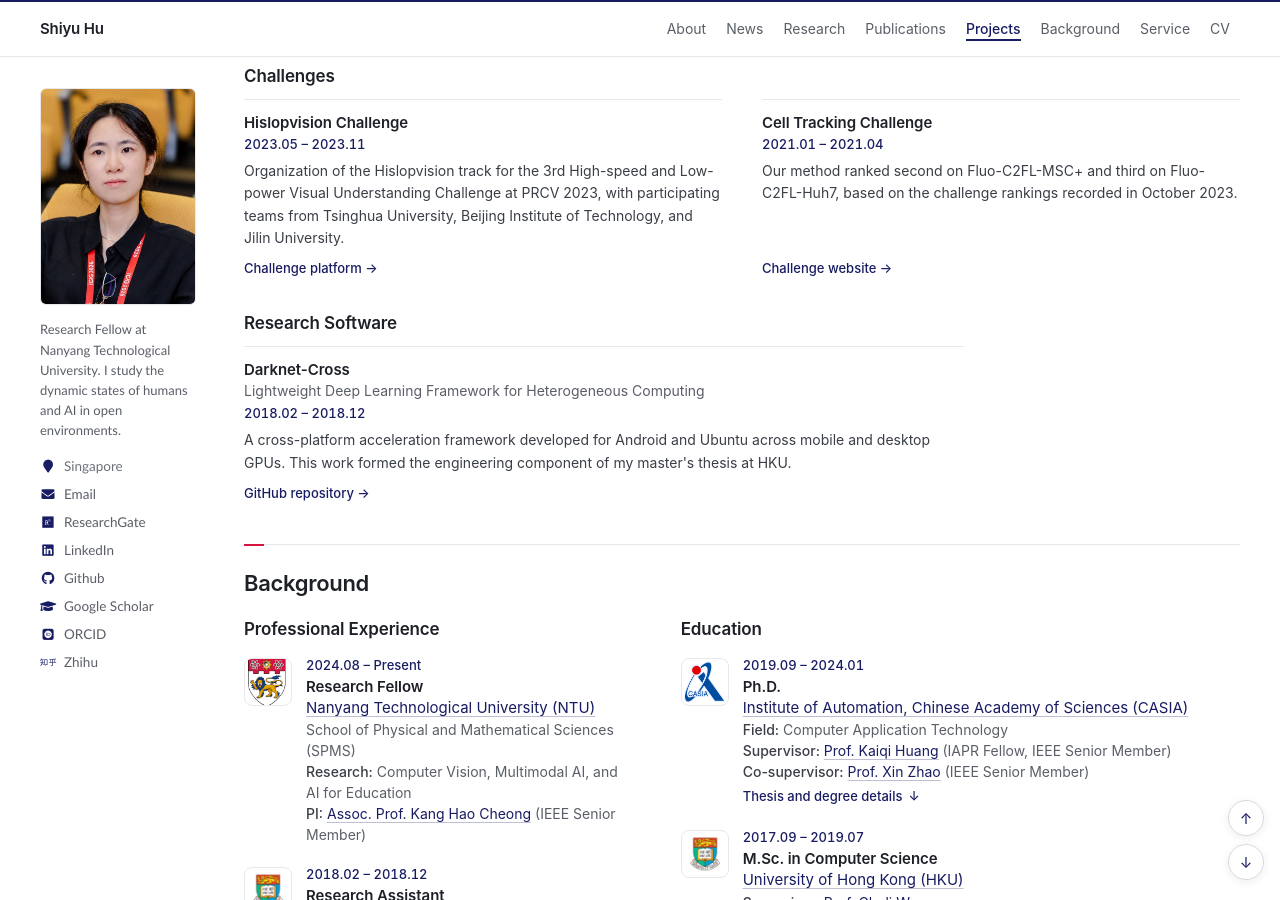
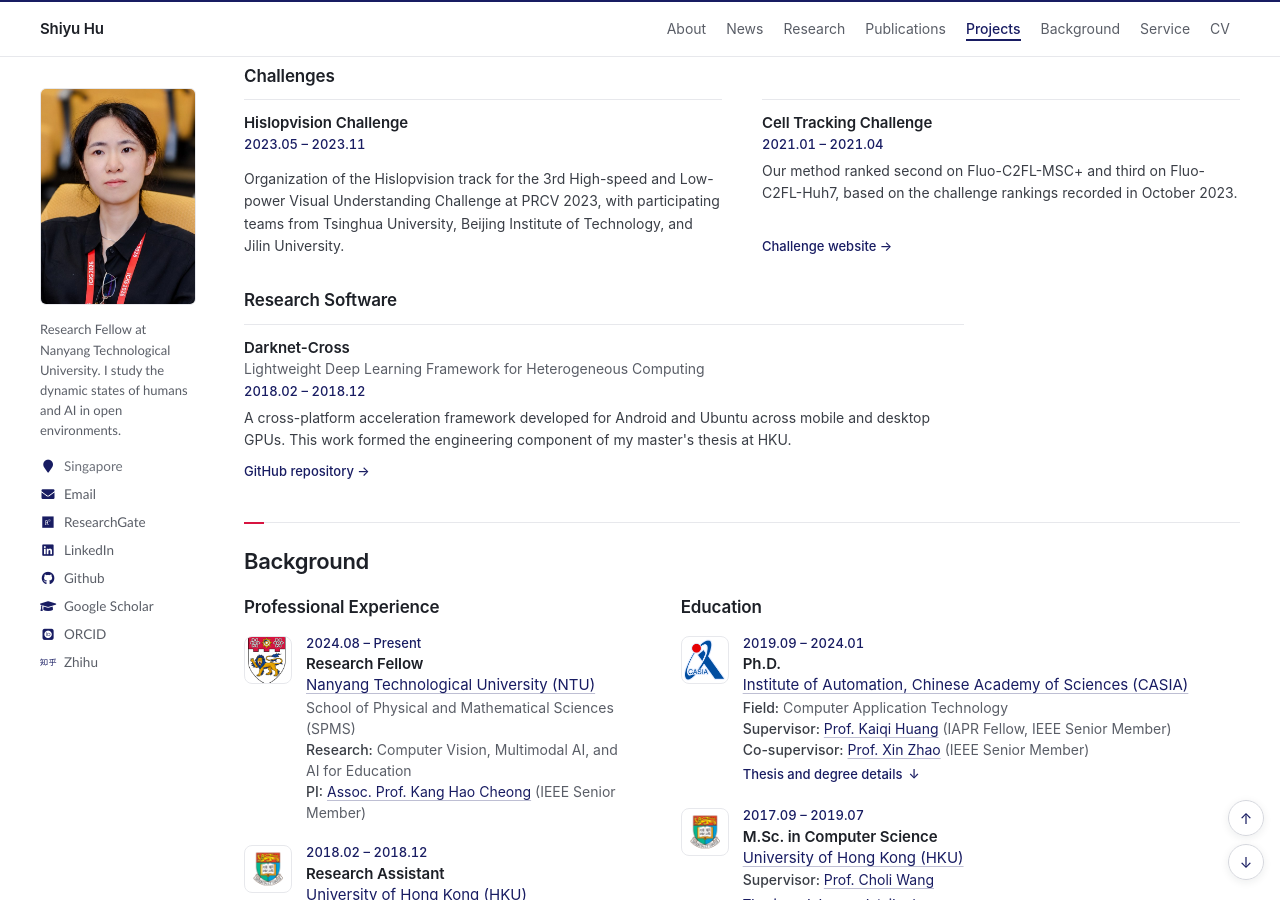
Before and after one commit to huuuuusy/huuuuusy.github.io, a Jekyll site: the page built from _pages/about.md, in a window 1280 px wide and 900 px high, scrolled down 8624 px. Built offline with Jekyll 4.4.1, drawn with Linux system fonts in a browser that asks for light colours; some web fonts are replaced.

Commit message:
Projects: remove the Hislopvision challenge platform link, which no longer resolves
Co-Authored-By: Claude Opus 5.5 <noreply@anthropic.com>

```diff
--- a/_includes/home/content/projects.md
+++ b/_includes/home/content/projects.md
@@ -134,7 +134,6 @@
 
 <p>Organization of the Hislopvision track for the 3rd High-speed and Low-power Visual Understanding Challenge at PRCV 2023, with participating teams from Tsinghua University, Beijing Institute of Technology, and Jilin University.</p>
 
-<a href="http://hislopvision.aitestunion.com/">Challenge platform →</a>
 
 </article>
 
```
